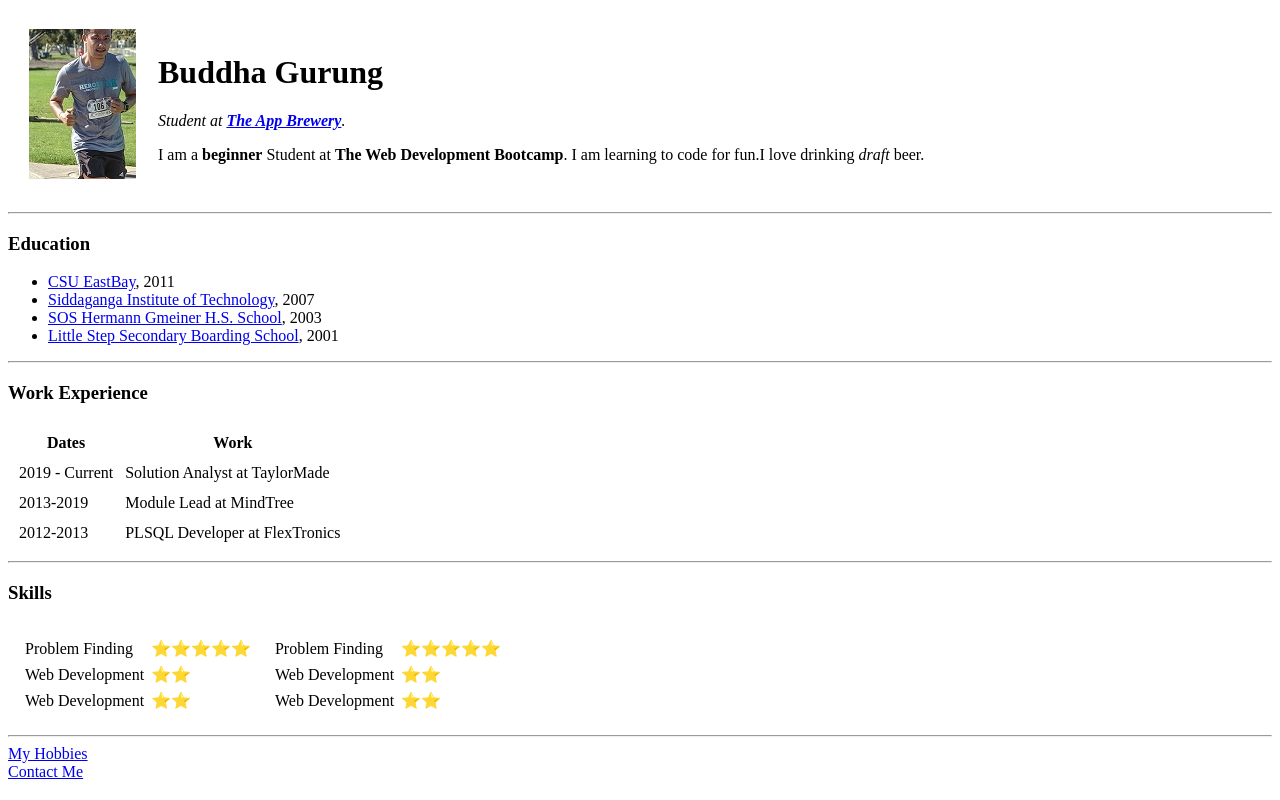
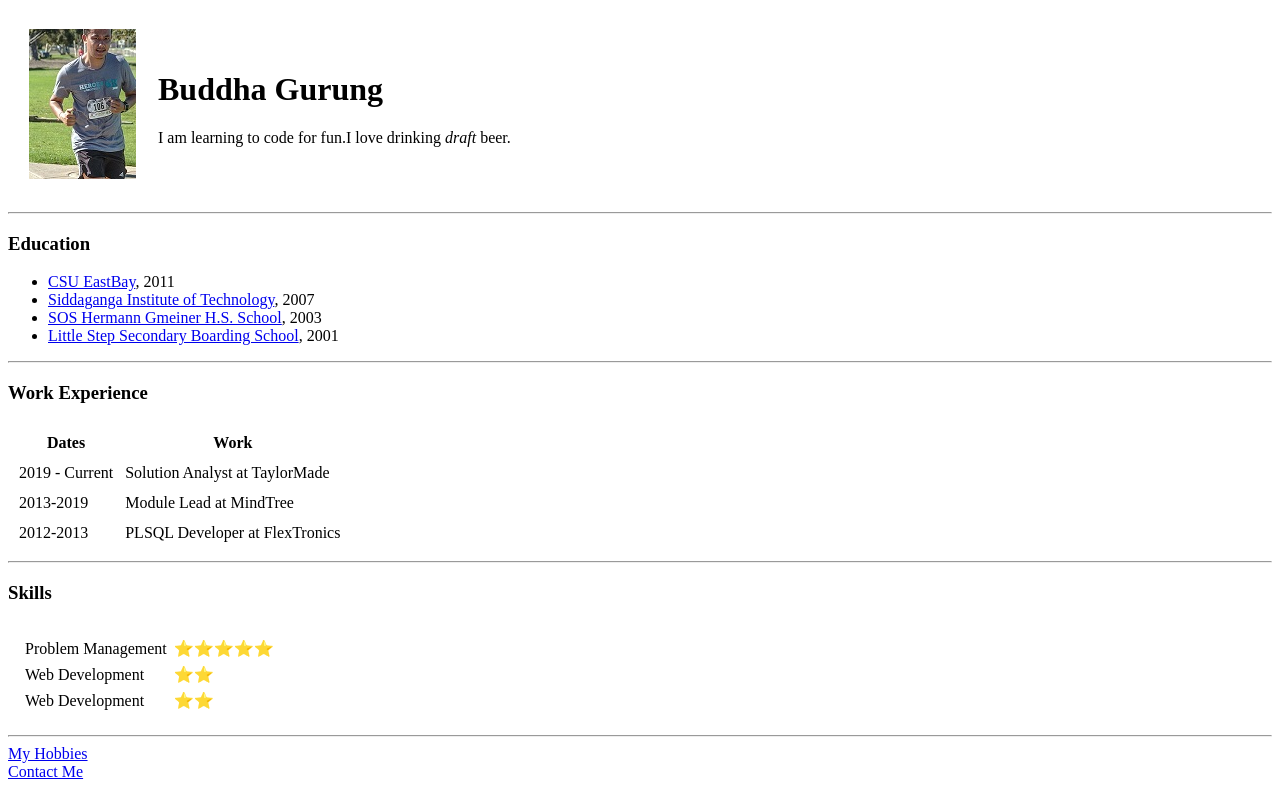
Before and after one commit to buds121/cv, a plain HTML site: page index.html in a window 1280 px wide. Drawn offline with Linux system fonts and the light colour scheme.

Commit message:
updated header desc. and removed duplicate skills

```diff
--- a/index.html
+++ b/index.html
@@ -12,9 +12,9 @@
       <td><img src="images/img1.jpg" alt="<My pic"></td>
       <td>
         <h1>Buddha Gurung</h1>
-        <p><em>Student at <strong><a href="https://www.appbrewery.co/">The App Brewery</a></strong>.</em></p>
-        <p>I am a <strong>beginner</strong> Student at <strong>The Web Development Bootcamp</strong>.
-          I am learning to code for fun.I love drinking <em>draft</em> beer.
+  <!--  <p><em>Student at <strong><a href="https://www.appbrewery.co/">The App Brewery</a></strong>.</em></p>
+        <p>I am a <strong>beginner</strong> Student at <strong>The Web Development Bootcamp</strong>. -->
+        <p> I am learning to code for fun.I love drinking <em>draft</em> beer.
         </p>
       </td>
     </tr>
@@ -56,7 +56,7 @@
       <td>
         <table cellspacing="5">
           <tr>
-            <td>Problem Finding</td>
+            <td>Problem Management</td>
             <td>⭐⭐⭐⭐⭐</td>
           </tr>
           <tr>
@@ -70,7 +70,7 @@
         </table>
       </td>
       <td>
-        <table cellspacing="5">
+  <!--    <table cellspacing="5">
           <tr>
             <td>Problem Finding</td>
             <td>⭐⭐⭐⭐⭐</td>
@@ -84,6 +84,7 @@
             <td>⭐⭐</td>
           </tr>
         </table>
+-->
       </td>
     </tr>
   </table>
```
